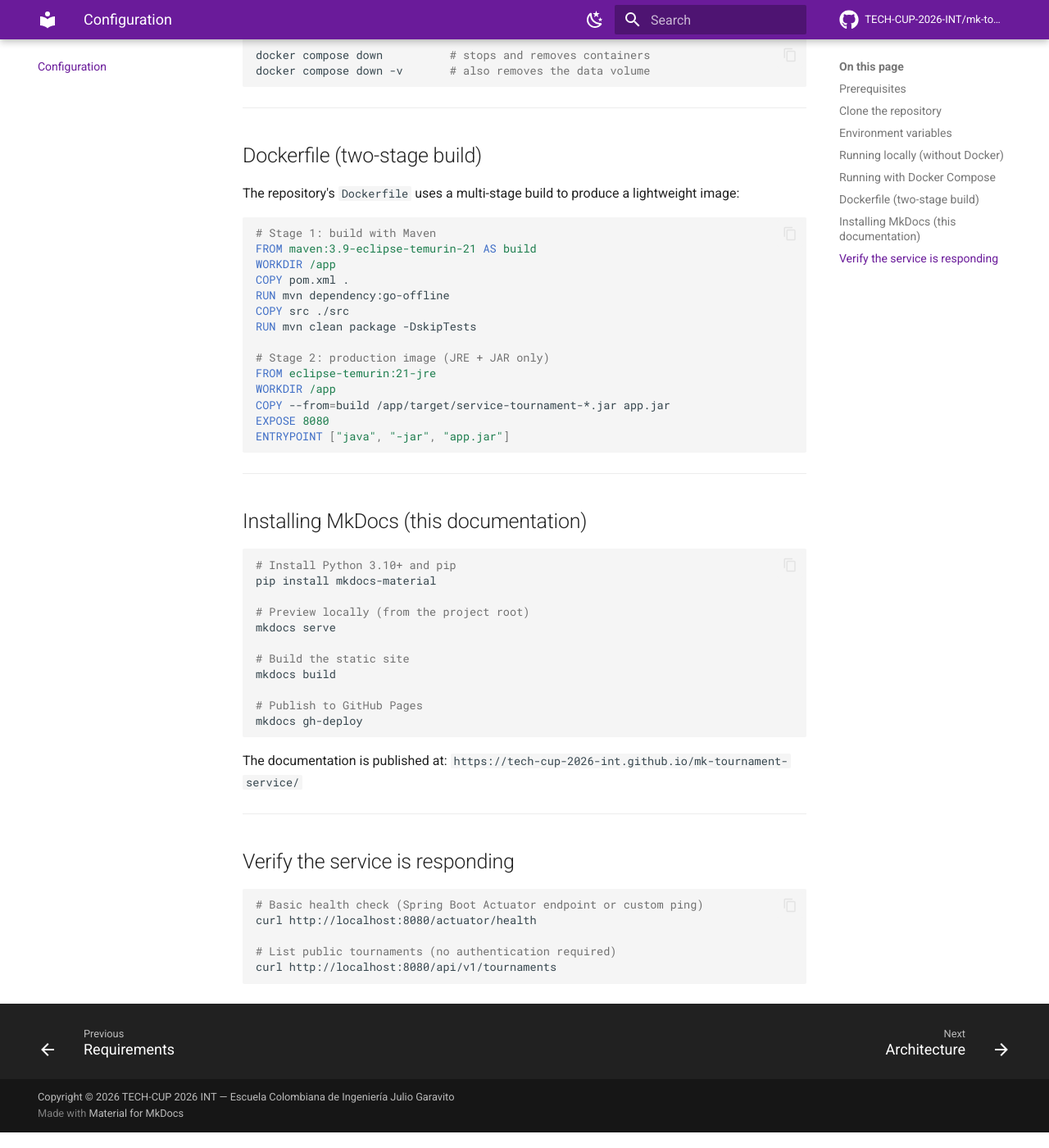
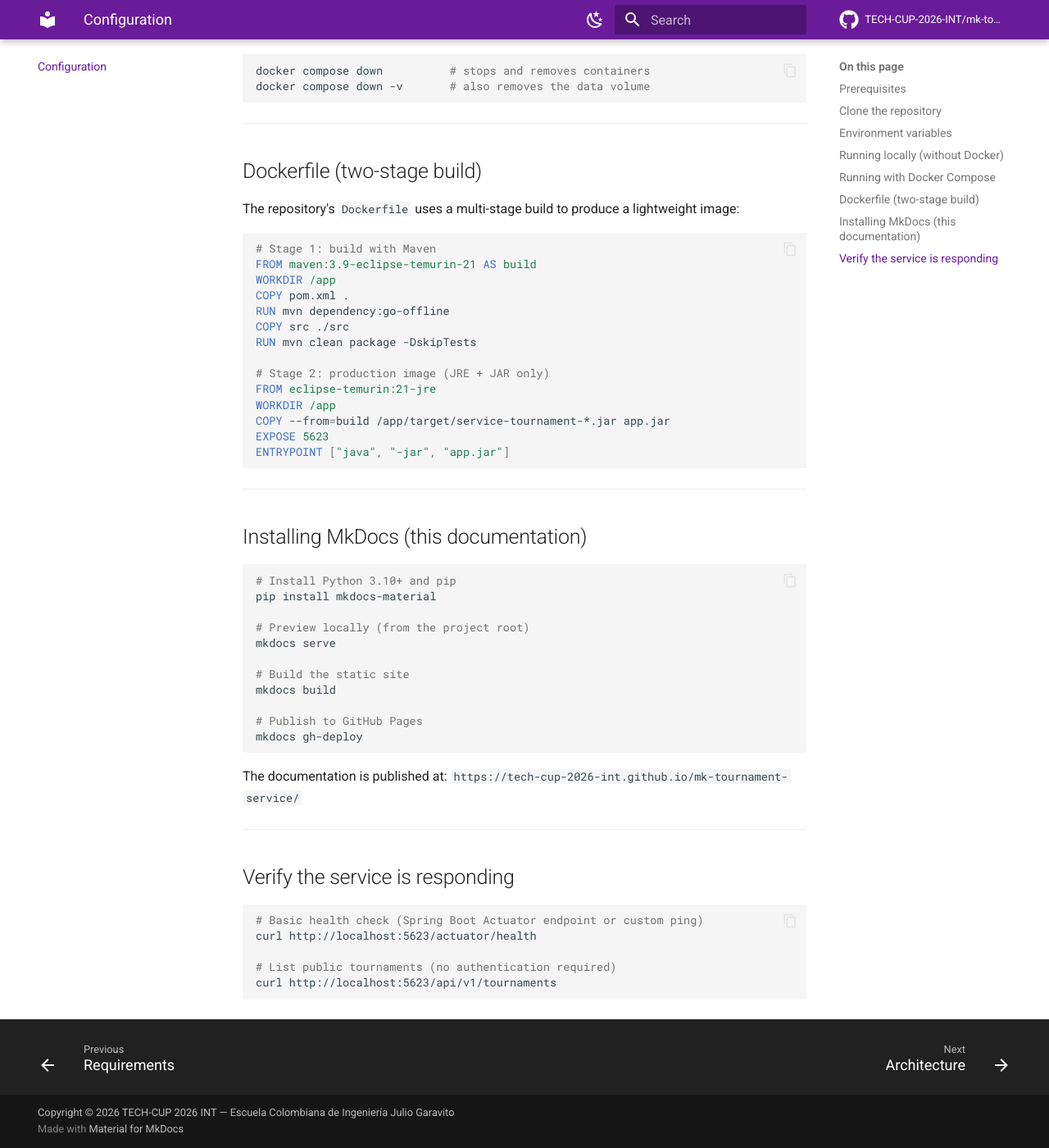
Before and after one commit to TECH-CUP-2026-INT/mk-tournament-service, an MkDocs documentation site: the page built from docs/configuracion.md, in a window 1280 px wide and 1400 px high, scrolled down 2204 px. Shown: the whole window at 82% size. Built offline with MkDocs 1.6.1 and Material for MkDocs 9.7.7, drawn with Linux system fonts in a browser that asks for light colours; comment, search, counter and statistics services are not loaded; some of the changed text lies outside the part shown.

Commit message:
config: cambiar puerto del servicio a 5623 para despliegue en Azure
Configura server.port (con override por SERVER_PORT) y actualiza
docker-compose, Dockerfile, Swagger y la documentacion para reflejar
el nuevo puerto.

Co-Authored-By: Claude Sonnet 5 <noreply@anthropic.com>

````diff
--- a/docker-compose.yml
+++ b/docker-compose.yml
@@ -6,9 +6,10 @@ services:
     build: ./
     container_name: mk-tournaments
     ports:
-      - "8080:8080"
+      - "5623:5623"
     environment:
       SPRING_DATA_MONGODB_URI: mongodb://mongo:27017/techcup_tournaments
+      SERVER_PORT: 5623
     depends_on:
       - mongo
     restart: on-failure
--- a/docs/configuracion.md
+++ b/docs/configuracion.md
@@ -74,9 +74,10 @@ services:
     build: ./
     container_name: mk-tournaments
     ports:
-      - "8080:8080"
+      - "5623:5623"
     environment:
       SPRING_DATA_MONGODB_URI: mongodb://mongo:27017/techcup_tournaments
+      SERVER_PORT: 5623
     depends_on:
       - mongo
     restart: on-failure
@@ -119,7 +120,7 @@ RUN mvn clean package -DskipTests
 FROM eclipse-temurin:21-jre
 WORKDIR /app
 COPY --from=build /app/target/service-tournament-*.jar app.jar
-EXPOSE 8080
+EXPOSE 5623
 ENTRYPOINT ["java", "-jar", "app.jar"]
 ```
 
@@ -149,8 +150,8 @@ The documentation is published at: `https://tech-cup-2026-int.github.io/mk-tourn
 
 ```bash
 # Basic health check (Spring Boot Actuator endpoint or custom ping)
-curl http://localhost:8080/actuator/health
+curl http://localhost:5623/actuator/health
 
 # List public tournaments (no authentication required)
-curl http://localhost:8080/api/v1/tournaments
+curl http://localhost:5623/api/v1/tournaments
 ```
--- a/src/main/resources/application.yml
+++ b/src/main/resources/application.yml
@@ -1,3 +1,6 @@
+server:
+  port: ${SERVER_PORT:5623}
+
 spring:
   application:
     name: service-tournament
````
Also changed, not shown: docs/api.md (+1 -1 lines), docs/index.md (+1 -1 lines), 2 other files.
